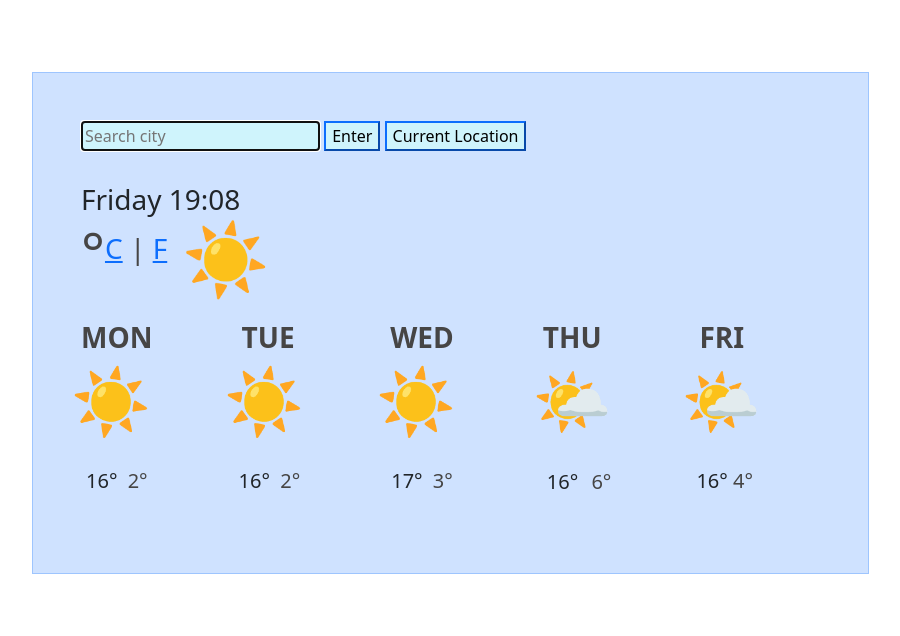
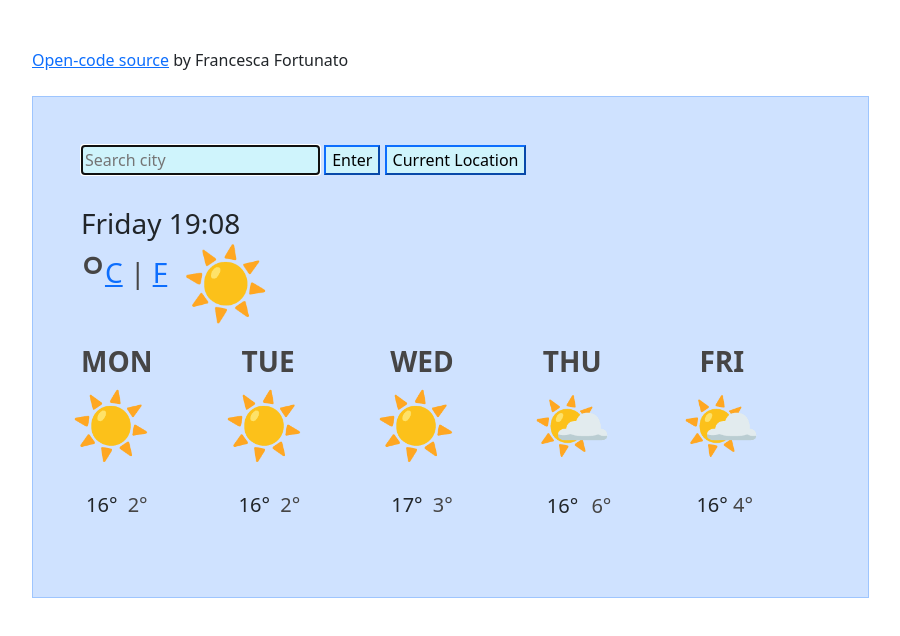
Before and after one commit to franfortunato/my-coding, a plain HTML site: page index.html in a window 1280 px wide. Shown: the whole page, without its empty margins (50-950 px from the left). Drawn offline with nearby package versions, Linux system fonts and the light colour scheme.

Commit message:
Added link to Github project

```diff
--- a/index.html
+++ b/index.html
@@ -15,9 +15,11 @@
         <script src="https://unpkg.com/axios/dist/axios.min.js"></script>
   </head>
   <body>
+
     <div class="container">
       <br/>
            <br/>
+                      <footer><a href="https://github.com/franfortunato/my-coding">Open-code source</a> by Francesca Fortunato</footer>
                 <br/>
     <div class="p-5 w-75 bg-primary-subtle text-emphasis-primary border border-primary-subtle">
     <form id="city-search">
```
